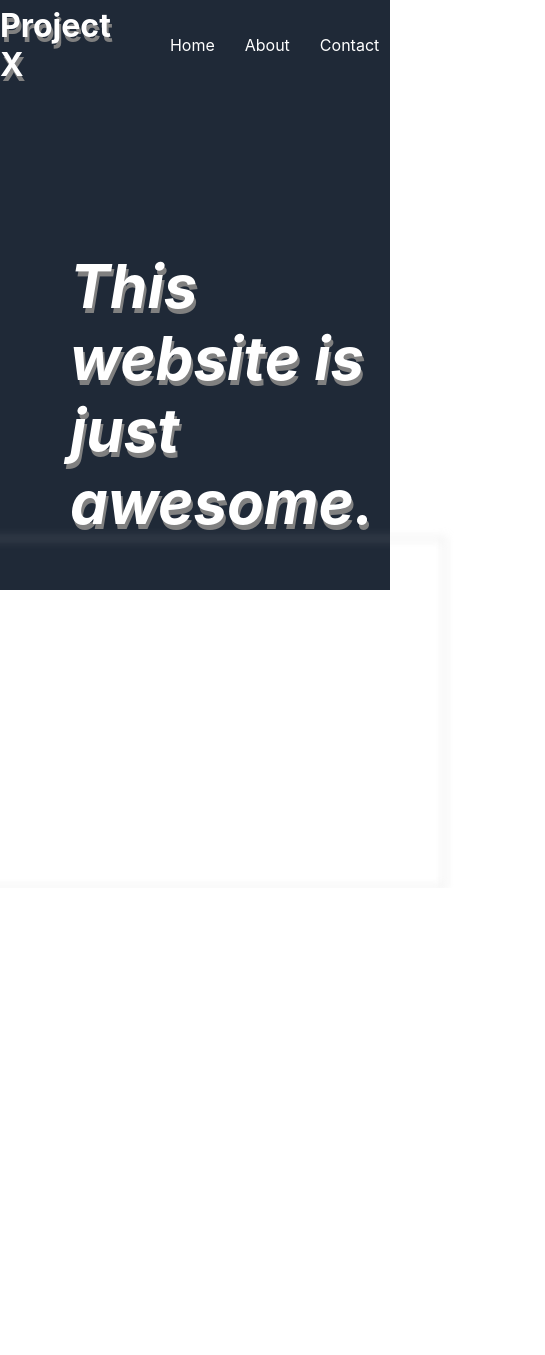
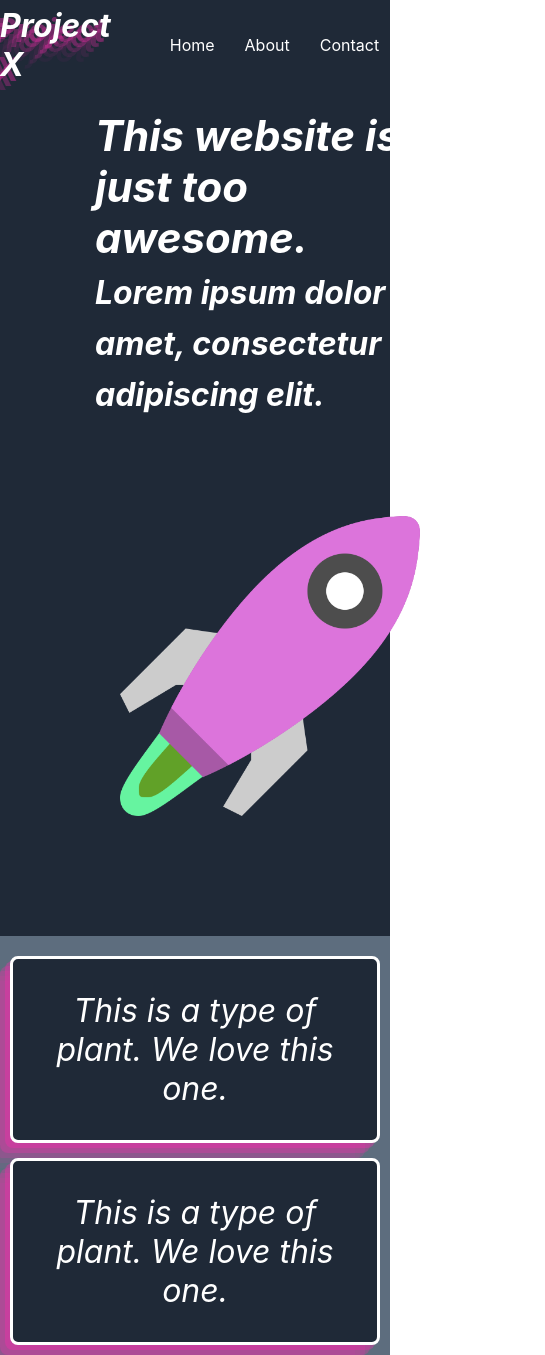
Before and after one commit to ercode1337/top_landing, a plain HTML site: page index.html in a window 390 px wide. Shown: the top 1355 px of the page, 545 px wide, since content can reach past the window. Before the commit the page ends 888 px from the top, so only its background shows below. Drawn offline with Linux system fonts and the light colour scheme.

Commit message:
Styled the UI, added a picture and made project responsive

```diff
--- a/index.html
+++ b/index.html
@@ -23,13 +23,33 @@
     <section>
         <div class="first-section">
             <div class="container">
-            <div class="title">This website is just awesome.</div>
-            <img src="img/webcontent.png">
+                <div>
+                    <div class="title">This website is just too awesome.<span class="content-text"><br>Lorem ipsum dolor sit amet, consectetur adipiscing elit. </span></div>
+                </div>
+                <img src="img/spaceshiip.png">
+                </div>
+                </div>
+            </div>
         </div>
+    </section>
+    <section>
+        <div class="second-section">
+            <div class="container-box">
+                <div class="text-content">This is a type of plant. We love this one.</div>
+            </div>
+            <div class="container-box">
+                <div class="text-content">This is a type of plant. We love this one.</div>
+            </div>
+            <div class="container-box">
+                <div class="text-content">We have so many plants. Yay plants.</div>
+              </div>
+            </div>
         </div>
     </section>
     <footer>
-
+        <div class="footer">
+            <div class="footer-text">Copyright 2023. ©</div>
+        </div>
     </footer>
 </div>
 </body>
--- a/style.css
+++ b/style.css
@@ -4,18 +4,20 @@ body {
     min-height: 100vh;
     display: flex;
     flex-direction: column;
-    overflow: hidden;
+    overflow-x: hidden;
     color: white;
+    width: 100vw;
+}
+
+header {
+    background: #1F2937;
 }
 
 label {
     font-size: 32px;
     font-weight: 700;
-    text-shadow: 2px 5px grey;
-}
-
-header {
-    background: #1F2937;
+    font-style: italic;
+    text-shadow: rgba(240, 46, 170, 0.4) -5px 5px, rgba(240, 46, 170, 0.3) -10px 10px, rgba(240, 46, 170, 0.2) -15px 15px, rgba(240, 46, 170, 0.1) -20px 20px, rgba(240, 46, 170, 0.05) -25px 25px;
 }
 
 nav {
@@ -26,7 +28,7 @@ nav {
 
 .first-section {
     background: #1F2937;
-    height: 500px;
+    height: 100%;
     justify-content: center;
     display: flex;
     flex-direction: row;
@@ -42,20 +44,13 @@ nav {
     justify-content: center;
 }
 
-.container > div {
-    width: 50%;
-    display: flex;
-    margin-top: 60px;
-    justify-content: space-evenly;
-    padding: 0;
-    flex-shrink: 0 1 auto;
-}
-
 img {
     border: white;
-    width: 500px;
-    height: 350px;
-    filter: blur(5px);
+    max-width: 100%;
+    padding: 100px;
+    width: 300px;
+    filter: brightness(40%);
+    filter: hue-rotate(90deg);
 }
 
 a {
@@ -66,7 +61,18 @@ a {
     font-style: italic;
     font-size: 60px;
     font-weight: 700;
-    text-shadow: 2px 5px grey;
+    display: block;
+}
+
+.content-text {
+    font-size: 32px;
+}
+
+.desc {
+    color: black;
+    display: block;
+    margin-left: 100px;
+    font-size: 32px;
 }
 
 .links {
@@ -85,3 +91,73 @@ ul {
     display: flex;
     gap: 30px;
 }
+
+.second-section {
+    background: #5D6D7E ;
+    height: 500px;
+    padding: 50px;
+    display: flex;
+    justify-content: space-evenly;
+    align-items: center;
+    gap: 15px;
+}
+
+.container-box {
+    border-radius: 8px;
+    border-style: solid;
+    box-shadow: rgba(240, 46, 170, 0.4) -5px 5px, rgba(240, 46, 170, 0.3) -10px 10px, rgba(240, 46, 170, 0.2) -15px 15px, rgba(240, 46, 170, 0.1) -20px 20px, rgba(240, 46, 170, 0.05) -25px 25px;
+    padding: 32px;
+    background-color: #1F2937;
+    height: 400px;
+    display: flex;
+    justify-content: space-evenly;
+    gap: 30px;
+    align-items: center;
+}
+
+.text-content {
+    font-size: 32px;
+    text-align: center;
+    font-style: italic;
+}
+
+.footer {
+    background: #1F2937;
+    max-width: 100%;
+    height: 100px;
+    display: flex;
+    justify-content: center;
+    align-items: center;
+}
+
+@media only screen and (max-width: 768px) {
+
+    body {
+        flex-direction: column;
+    }
+
+    .first-section, .second-section {
+        padding: 20px;
+        flex-direction: column;
+    }
+
+    img {
+        width: 300px;
+    }
+
+    .title {
+        font-size: 42px;
+    }
+
+    .container {
+        flex-direction: column;
+        padding: 0;
+        align-items: center;
+    }
+
+    .container-box {
+        width: 300px;
+        display: flex;
+        gap: 20px;
+    }
+}
```
Also changed, not shown: img/spaceshiip.png (added).
